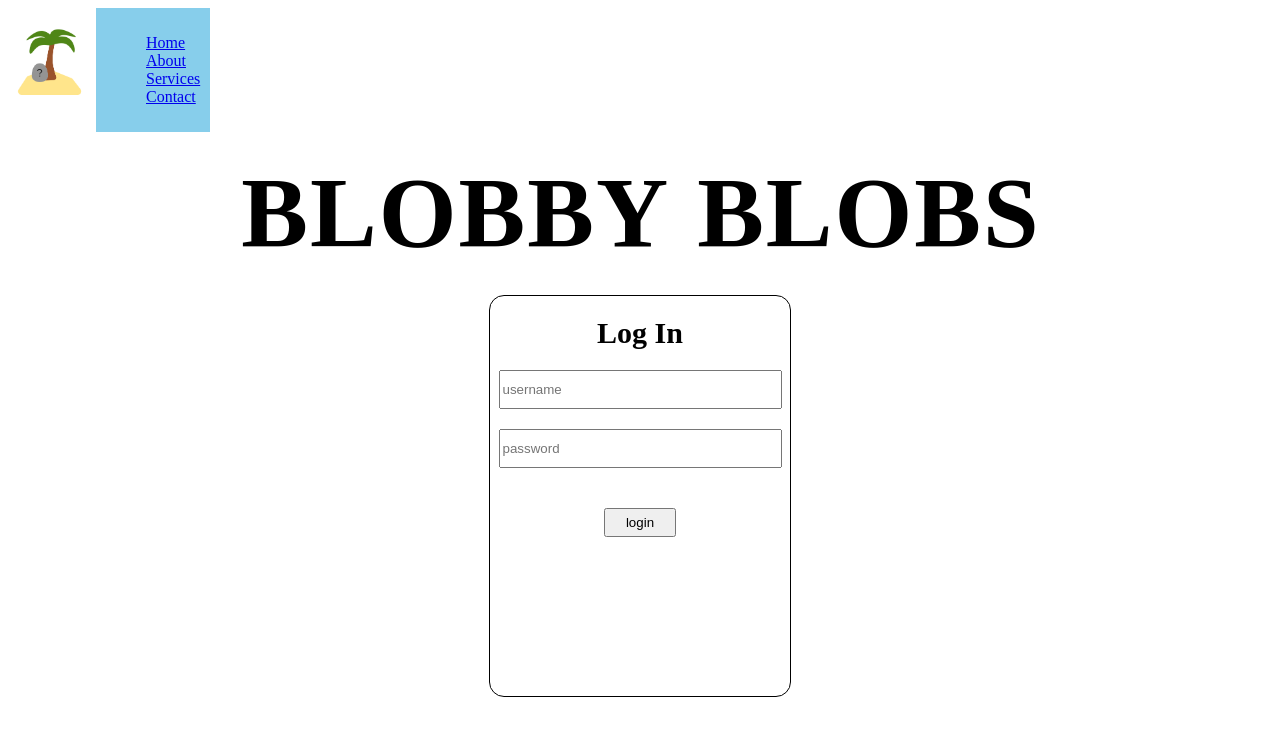
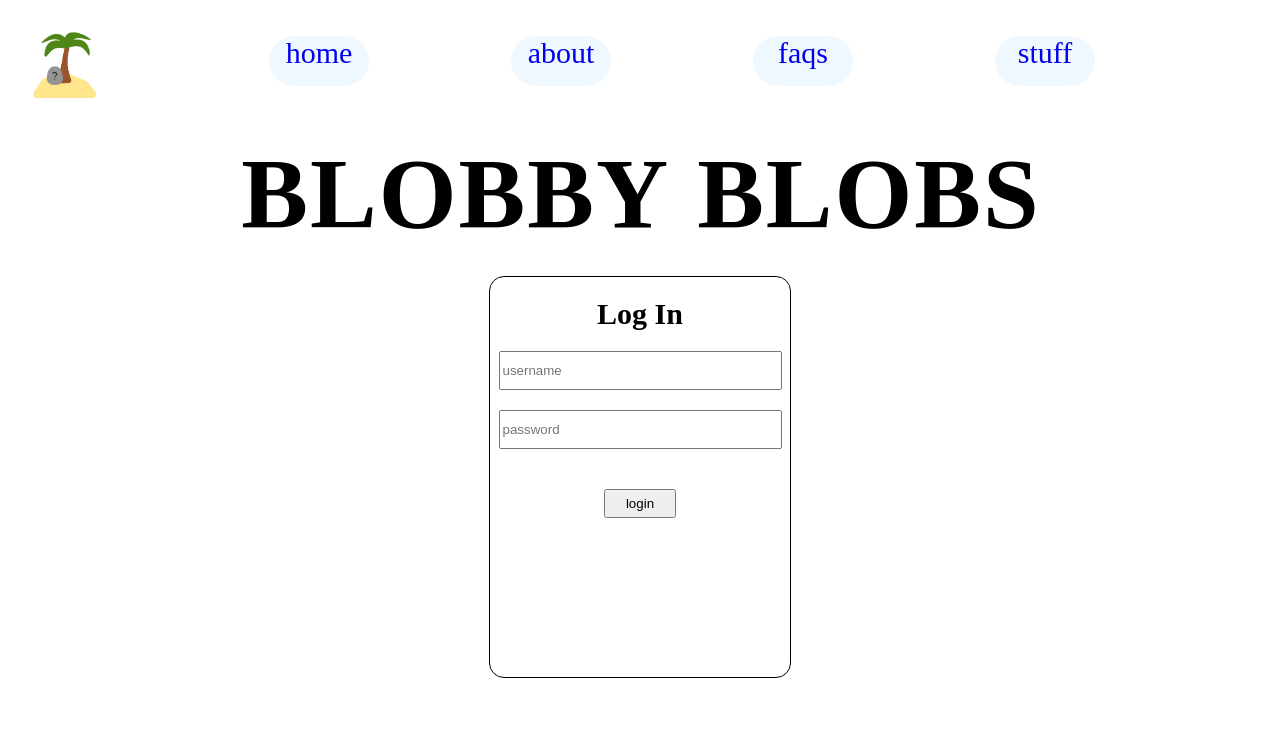
Before and after one commit to night-pianist/B.L.O.B., a website: page public/index.html in a window 1280 px wide. Drawn offline with Linux system fonts and the light colour scheme; a web font is replaced by a local one.

Commit message:
display navbar in center

```diff
--- a/public/index.html
+++ b/public/index.html
@@ -11,14 +11,22 @@
     <body>
         <div> <!-- content divider-->
             <div>
-                <img id="menuIcon" src="media/menuIcon.png">
-                <nav> <!-- nav bar -->
-                    <ul>
-                        <li><a href="#">Home</a></li>
-                        <li><a href="#">About</a></li>
-                        <li><a href="#">Services</a></li>
-                        <li><a href="#">Contact</a></li>
-                    </ul>
+                <nav class="navbar"> <!-- nav bar -->
+                    <img id="menuIcon" src="media/menuIcon.png">
+                    <div class="menu">
+                        <span class="menuItem">
+                            <a href="#">home</a>
+                        </span>
+                        <span class="menuItem">
+                            <a href="#">about</a>
+                        </span>
+                        <span class="menuItem">
+                            <a href="#">faqs</a>
+                        </span>
+                        <span class="menuItem">
+                            <a href="#">stuff</a>
+                        </span>
+                    </div>
                 </nav>
             </div>
 
--- a/public/styles.css
+++ b/public/styles.css
@@ -45,15 +45,39 @@
   padding-right: 100px;
 }
 
-nav {
+.navbar {
   /* display: none; Hidden by default */
   display: inline-block;
-  background-color: skyblue;
-  padding: 10px;
+  top: 250px; /* Initially hidden */
+  height: 75px;
+  padding: 15px;
+  display: flex; /* Use flexbox for layout */
 }
 
-nav ul, li {
-  list-style-type: none;
+.menu {
+  flex-grow: 1; /* allow menu to grow and take up remaining space */
+  background-color: none;
+  padding: 20px;
+  font-size: 30px;
+  text-align: center;
+  display: flex;
+  justify-content: space-evenly;
+  align-items: center;
+}
+
+.menuItem {
+  background-color: aliceblue;
+  display: inline-block; /* Display items as inline-block */
+  width: 100px;
+  height: 50px;
+  border-radius: 50px; /* Adjust the value to change the curvature */
+}
+
+.menuItem a {
+  text-decoration: none;
+  justify-content: space-evenly;
+  align-items: center;
+  text-align: center;
 }
 
 #menuIcon {
@@ -61,53 +85,6 @@ nav ul, li {
   width:70px;
   padding: 7px;
   padding-top: 5px;
-}
-
-.containerAlign{
-  display: flex;
-  justify-content: center;
-}
-
-.container {
-  border: 1px solid black;
-  border-radius: 15px;
-  width: 300px;
-  height: 400px;
-}
-
-.login {
-  font-size: 30px;
-  text-align: center;
-}
-
-.inputAlign{
-  display: flex;
-  flex-direction: column;
-  align-items: center;
-}
-
-.inputContainer{
-  margin-bottom: 20px;
-}
-
-.loginButton{
-  margin-top: 20px;
-  padding-right: 20px;
-  padding-left: 20px;
-  padding-top: 5px;
-  padding-bottom: 5px;
-}
-
-.username{
-  padding-top: 10px;
-  padding-bottom: 10px;
-  padding-right: 100px;
-}
-
-.password {
-  padding-top: 10px;
-  padding-bottom: 10px;
-  padding-right: 100px;
 }
 
 /* FADE IN + MOVE TITLE */
```
Also changed, not shown: public/index.js (+10 -1 lines).
